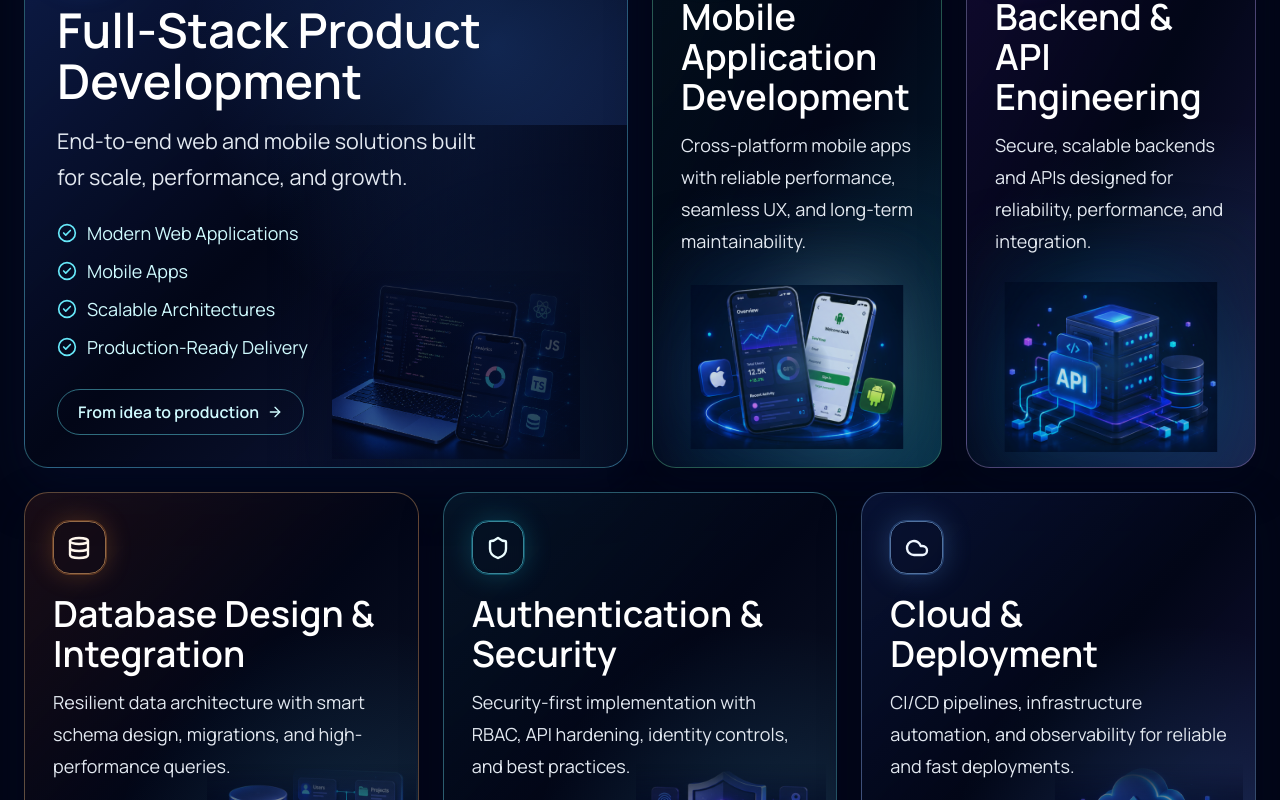
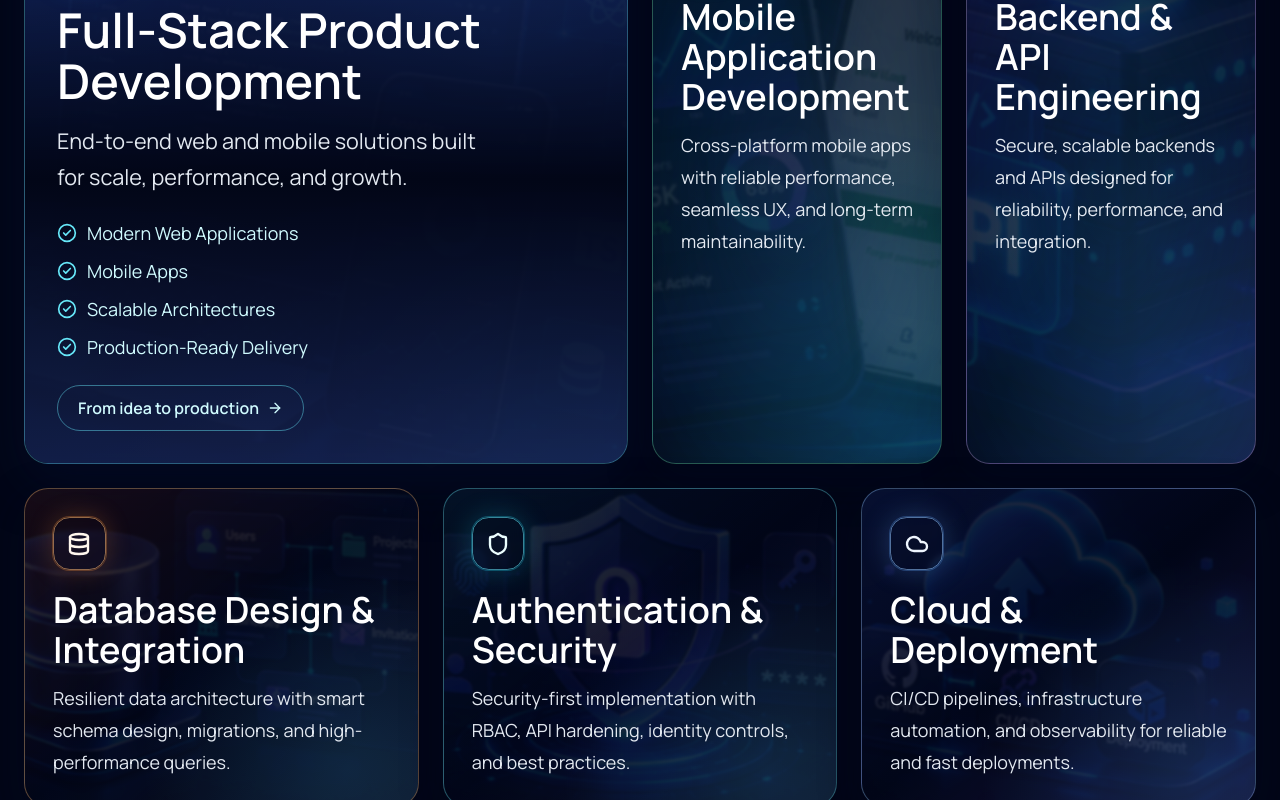
Before and after one commit to systemforge-studio/systemforge-website, a React (Vite) app: page / in a window 1280 px wide. Shown: the part 2300-3100 px from the top of the page. Built offline with nearby package versions, Linux system fonts and the light colour scheme; a web font is replaced by a local one.

Commit message:
updated service section style

```diff
--- a/src/components/styles/servicesSection.styles.ts
+++ b/src/components/styles/servicesSection.styles.ts
@@ -44,23 +44,23 @@ export const SERVICE_DESCRIPTION_CLASSES = {
 
 export const SERVICE_LAYOUT_CLASSES = {
   primaryArticle:
-     "service-premium-card group relative overflow-hidden rounded-3xl border border-cyan-300/35 bg-gradient-to-br from-blue-900/45 via-slate-950 to-blue-950/75 p-6 shadow-[0_18px_50px_rgba(6,14,45,0.55)] sm:p-8 lg:col-span-6",
+    "service-premium-card group relative flex h-full flex-col overflow-hidden rounded-3xl border border-cyan-300/35 bg-gradient-to-br from-blue-900/45 via-slate-950 to-blue-950/75 p-6 shadow-[0_18px_50px_rgba(6,14,45,0.55)] sm:p-8 lg:col-span-6",
   topArticle:
-     "service-premium-card group relative overflow-hidden rounded-3xl border p-6 shadow-[0_14px_40px_rgba(2,8,32,0.5)] sm:p-7 lg:col-span-3",
+    "service-premium-card group relative flex h-full flex-col overflow-hidden rounded-3xl border p-6 shadow-[0_14px_40px_rgba(2,8,32,0.5)] sm:p-7 lg:col-span-3",
   bottomArticle:
-    "service-premium-card group relative min-h-[25rem] overflow-hidden rounded-3xl border p-6 shadow-[0_14px_40px_rgba(2,8,32,0.45)] sm:min-h-[26rem] sm:p-7 lg:col-span-4",
+    "service-premium-card group relative flex h-full flex-col overflow-hidden rounded-3xl border p-6 shadow-[0_14px_40px_rgba(2,8,32,0.45)] sm:p-7 lg:col-span-4",
   iconBadge:
     "flex h-[3.3rem] w-[3.3rem] items-center justify-center rounded-[1.05rem] border backdrop-blur-[2.5px]",
   primaryImage:
-    "service-primary-image-mask pointer-events-none absolute bottom-[0.35rem] right-[-1rem] z-[1] h-[31%] w-[62%] object-contain opacity-[0.72] sm:bottom-[0.5rem] sm:h-[33%]",
+    "pointer-events-none absolute inset-0 z-[1] h-full w-full object-cover opacity-[0.10] scale-110 blur-[1px]",
   bottomImage:
-    "service-bottom-image-mask pointer-events-none absolute bottom-[0.35rem] right-[-1rem] z-[1] h-[31%] w-[62%] object-contain opacity-[0.78] sm:bottom-[0.5rem] sm:h-[33%]",
+    "pointer-events-none absolute inset-0 z-[1] h-full w-full object-cover opacity-[0.10] scale-110 blur-[1px]",
   centerImageWrapper:
-    "pointer-events-none absolute bottom-[-0.32rem] left-1/2 z-[1] h-[35%] w-[74%] -translate-x-1/2 sm:h-[37%]",
+    "pointer-events-none absolute inset-0 z-[1]",
   centerImageGlow:
-    "absolute inset-[-10%] h-[120%] w-[120%] max-w-none object-contain opacity-[0.38] blur-2xl",
+    "absolute inset-0 h-full w-full object-cover opacity-[0.08] blur-xl",
   centerImage:
-    "service-center-image-mask relative h-full w-full object-contain opacity-[0.93]",
+    "relative h-full w-full object-cover opacity-[0.10] scale-110 blur-[1px]",
 } as const;
 
 export const SERVICES_LAYOUT_CONFIG = {
@@ -76,7 +76,7 @@ export const SERVICE_DECORATION_CLASSES = {
   primaryOrb:
     "absolute -bottom-24 -right-20 h-72 w-72 rounded-full bg-cyan-400/10 blur-3xl",
   imageFade:
-    "absolute bottom-0 right-0 z-[2] h-[60%] w-[60%] bg-gradient-to-l from-slate-950/80 via-slate-950/40 to-transparent",
+    "absolute inset-0 z-[2] bg-gradient-to-b from-slate-950/88 via-slate-950/82 to-slate-950/92",
   topGlow:
     "absolute inset-0 bg-[radial-gradient(circle_at_80%_90%,rgba(56,189,248,0.16),transparent_52%)]",
   centerGlow:
@@ -92,18 +92,18 @@ export const SERVICE_ICON_CLASSES = {
 } as const;
 
 export const SERVICE_LIST_CLASSES = {
-  highlights: "mt-6 space-y-2.5",
+  highlights: "mt-6 space-y-2.5 pb-6",
   highlightItem: "flex items-center gap-2.5 text-base text-cyan-100 sm:text-lg",
 } as const;
 
 export const SERVICE_CTA_CLASSES =
-  "hero-cta hero-cta-secondary mt-7 inline-flex items-center gap-2 rounded-full border border-cyan-300/45 bg-cyan-300/8 px-5 py-2.5 text-base font-semibold text-cyan-100";
+  "hero-cta hero-cta-secondary mt-auto inline-flex w-fit items-center gap-2 rounded-full border border-cyan-300/45 bg-cyan-300/8 px-5 py-2.5 text-base font-semibold text-cyan-100";
 
 export const SERVICES_SECTION_CLASSES = {
   container: "mx-auto max-w-7xl",
-  grid: "mt-10 grid gap-4 sm:mt-12 sm:gap-6 lg:grid-cols-12",
-  primaryContent: "relative z-10 max-w-[27rem]",
-  cardContent: "relative z-10",
+  grid: "mt-10 grid items-stretch gap-4 sm:mt-12 sm:gap-6 lg:grid-cols-12",
+  primaryContent: "relative z-10 flex h-full max-w-[27rem] flex-col",
+  cardContent: "relative z-10 flex h-full flex-col",
   serviceTitleBase: "text-white",
   primaryDescriptionBase: "mt-4 text-slate-200",
   secondaryDescriptionBase: "mt-3 text-slate-200",
```
